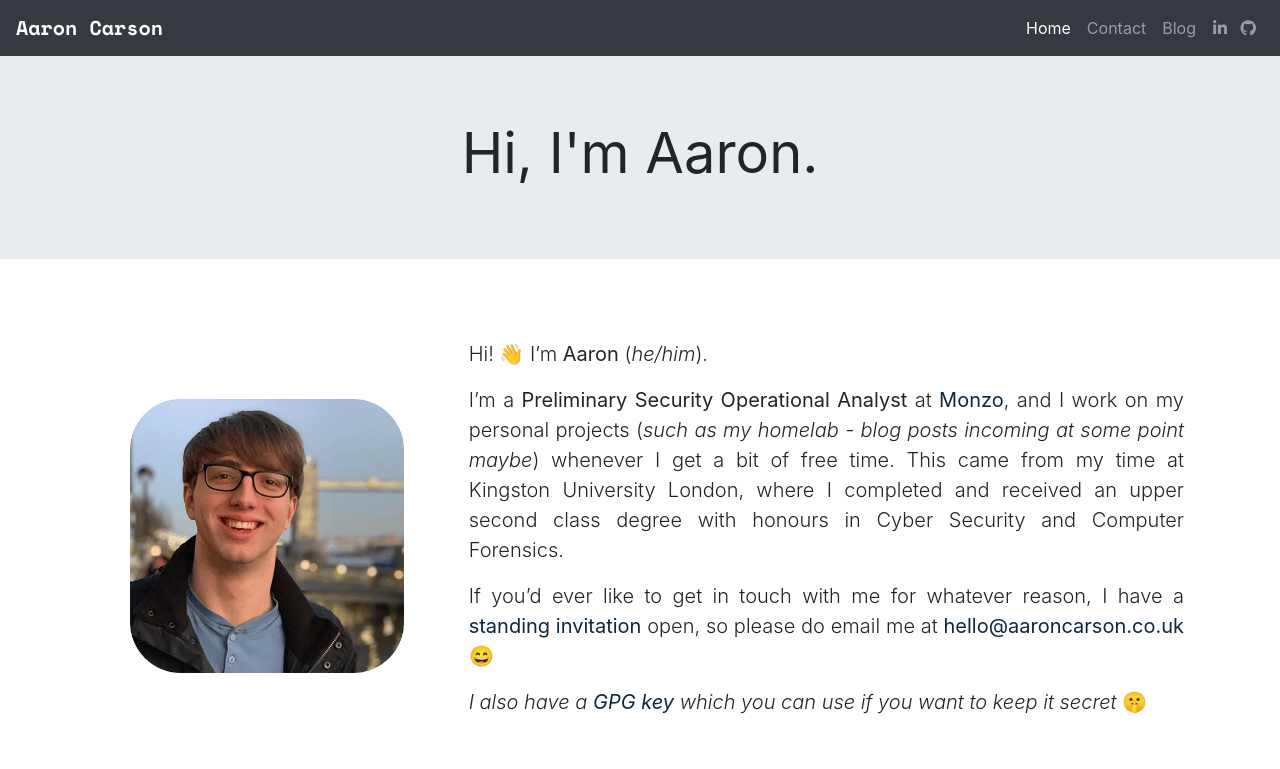
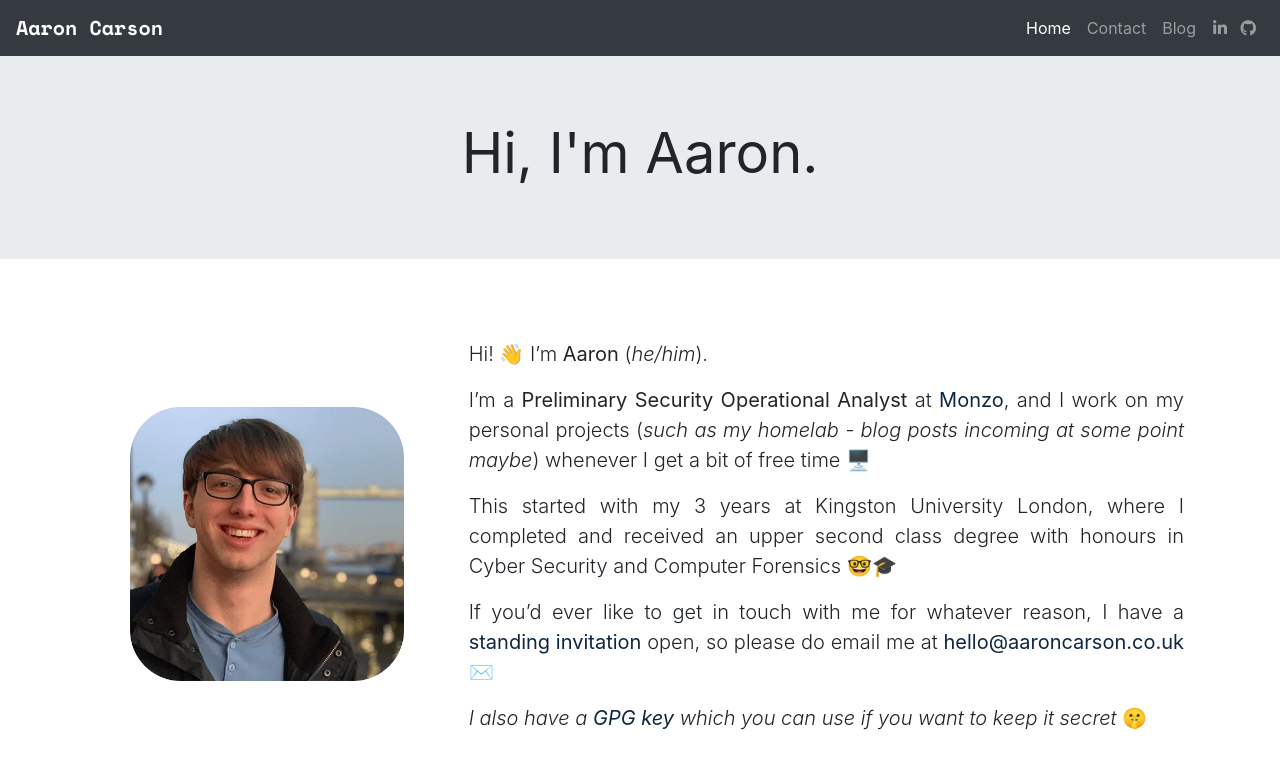
Before and after one commit to caraar12345/aaroncarson.co.uk_jekyll, a Jekyll site: the page built from index.md, in a window 1280 px wide. Shown: the top 769 px of the page. Built offline with Jekyll 4.4.1, drawn with Linux system fonts in a browser that asks for light colours; nearby versions of some CDN libraries; comment, search, counter and statistics services are not loaded.

Commit message:
Adjust 'about me' to be a bit nicer

```diff
--- a/index.md
+++ b/index.md
@@ -16,9 +16,11 @@ image: /assets/images/aaroncarson.jpg
 <div class="col-md-8 my-4 lead text-justify" markdown="1">
   Hi! 👋 I’m __Aaron__ (_he/him_).
 
-  I'm a __Preliminary Security Operational Analyst__ at [__Monzo__](https://monzo.com), and I work on my personal projects (_such as my homelab - blog posts incoming at some point maybe_) whenever I get a bit of free time. This came from my time at Kingston University London, where I completed and received an upper second class degree with honours in Cyber Security and Computer Forensics.
+  I'm a __Preliminary Security Operational Analyst__ at [__Monzo__](https://monzo.com), and I work on my personal projects (_such as my homelab - blog posts incoming at some point maybe_) whenever I get a bit of free time 🖥️
 
-  If you’d ever like to get in touch with me for whatever reason, I have a [**standing invitation**](/contact/standing-invitation) open, so please do email me at [__hello@aaroncarson.co.uk__](mailto:hello@aaroncarson.co.uk) 😄
+  This started with my 3 years at Kingston University London, where I completed and received an upper second class degree with honours in Cyber Security and Computer Forensics 🤓🎓
+
+  If you’d ever like to get in touch with me for whatever reason, I have a [**standing invitation**](/contact/standing-invitation) open, so please do email me at [__hello@aaroncarson.co.uk__](mailto:hello@aaroncarson.co.uk) ✉️
 
   _I also have a [__GPG key__](https://keys.openpgp.org/vks/v1/by-fingerprint/93BADDC3FE56CDAB908E9096303C76F0807676E2) which you can use if you want to keep it secret_ 🤫
 </div>
```
